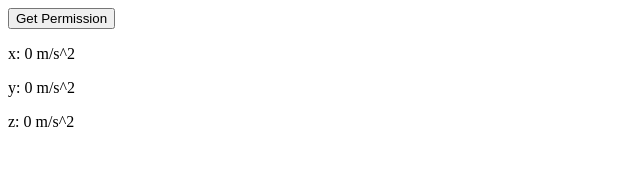
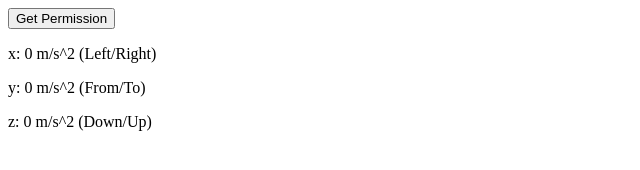
Before and after one commit to ray-jonathan/ouija, a plain HTML site: page index.html in a window 1280 px wide. Shown: the whole page, without its empty margins (0-640 px from the left). Drawn offline with Linux system fonts and the light colour scheme.

Commit message:
clarifying deltas

```diff
--- a/index.html
+++ b/index.html
@@ -8,9 +8,9 @@
 	</head>
 	<body>
 		<button id="request">Get Permission</button>
-		<p>x: <span data-target="x">0</span> m/s^2</p>
-		<p>y: <span data-target="y">0</span> m/s^2</p>
-		<p>z: <span data-target="z">0</span> m/s^2</p>
+		<p>x: <span data-target="x">0</span> m/s^2 (Left/Right)</p>
+		<p>y: <span data-target="y">0</span> m/s^2 (From/To)</p>
+		<p>z: <span data-target="z">0</span> m/s^2 (Down/Up)</p>
 		<script src="./index.js"></script>
 	</body>
 </html>
```
